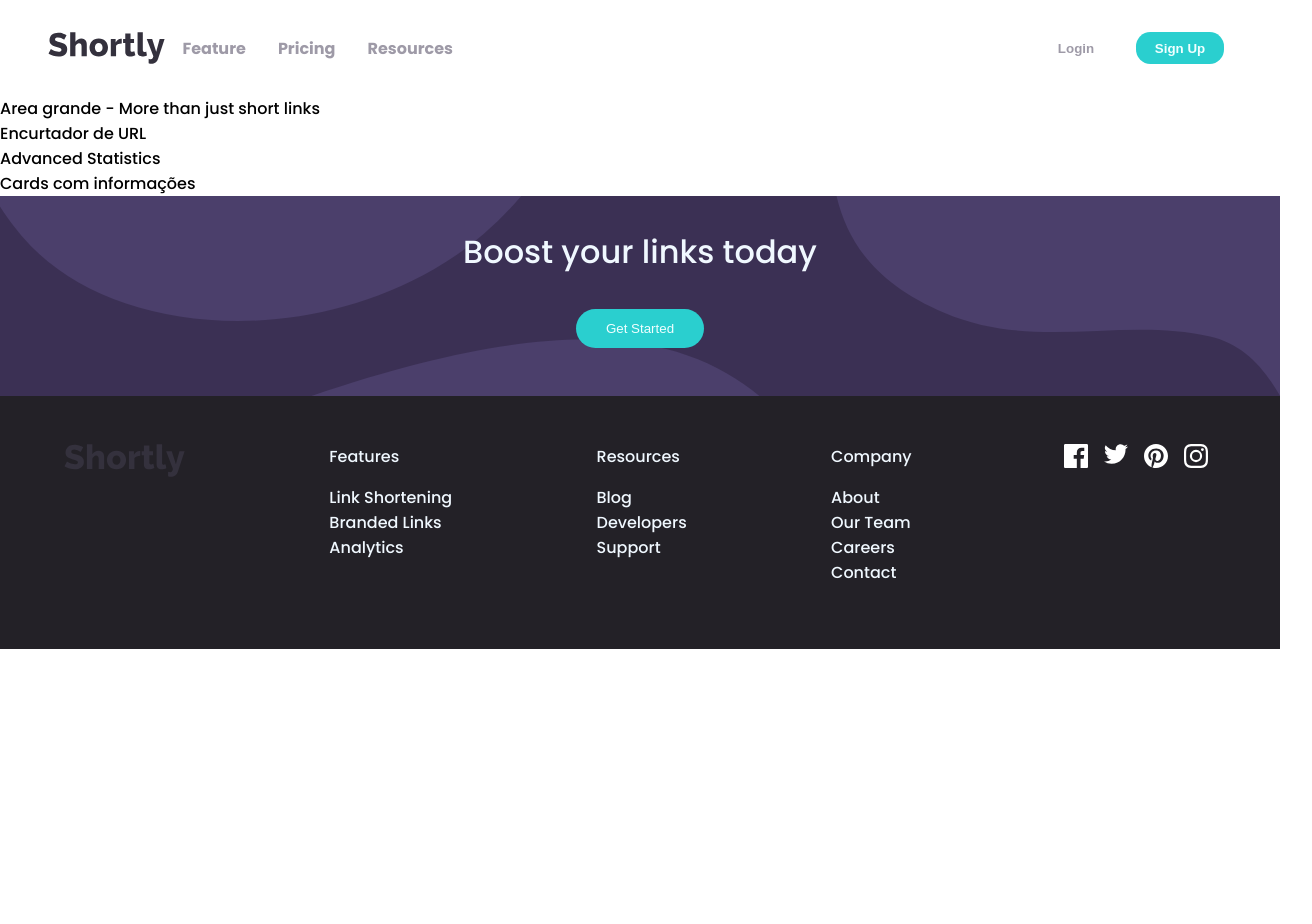
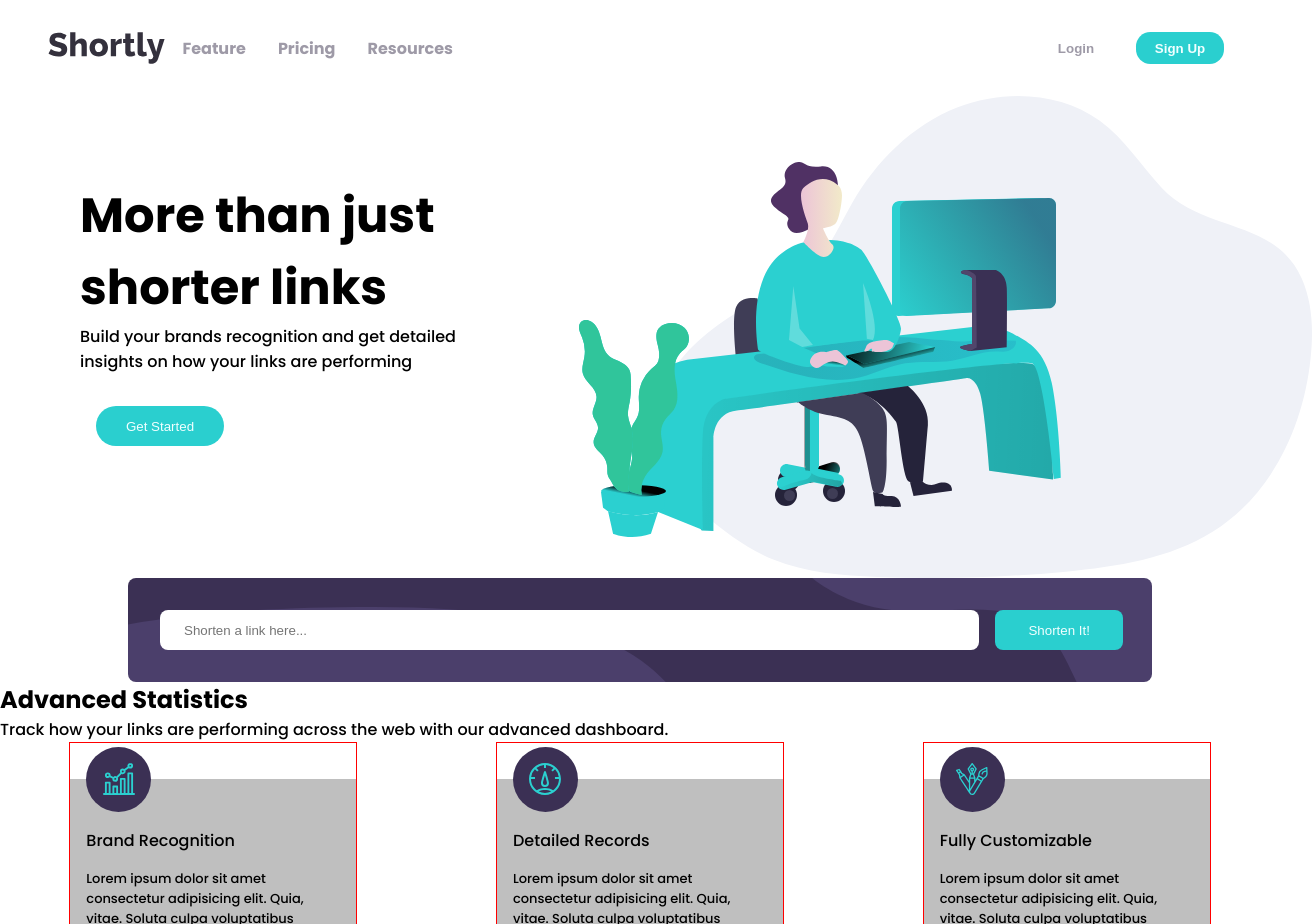
Before and after one commit to dougpassos/url-shortening-api-master, a React (Vite) app: page / in a window 1280 px wide. Shown: the top 924 px of the page, 1312 px wide, since content can reach past the window. Before the commit the page ends 800 px from the top, so only its background shows below. Built offline with nearby package versions, Linux system fonts and the light colour scheme.

Commit message:
strutura dos componentes e base layout

```diff
--- a/src/App.jsx
+++ b/src/App.jsx
@@ -1,7 +1,10 @@
 import './App.css'
 import HeaderApp from './components/HeaderApp'
+import AreaGetStarted from './components/AreaGetStarted'
+import AreaMoreThan from './components/AreaMoreThan'
+import FormShortenUrl from './components/FormShortenUrl'
+import AdvStatistics from './components/AdvStatistics'
 import FooterApp from './components/FooterApp'
-import AreaGetStarted from './components/AreaGetStarted'
 
 function App() {
 
@@ -9,10 +12,9 @@ function App() {
   return (
     <>
      <HeaderApp></HeaderApp>
-     <div>Area grande - More than just short links</div>
-     <div>Encurtador de URL</div>
-     <div>Advanced Statistics</div>
-     <div>Cards com informações</div>
+     <AreaMoreThan></AreaMoreThan>
+     <FormShortenUrl></FormShortenUrl>
+     <AdvStatistics></AdvStatistics>
      <AreaGetStarted></AreaGetStarted>
      <FooterApp></FooterApp>
     </>
--- /dev/null
+++ b/src/components/AdvStaticsCard.css
@@ -0,0 +1,42 @@
+div.adv-card {
+  border: red solid 1px;
+  height: 15rem;
+  width: 18rem;
+  display: flex;
+  align-items: flex-end;
+}
+
+div.adv-card-itens {
+  height:85%;
+  width: 100%;
+  padding: .5rem 1rem;
+  background-color: var(--neutral-gray);
+  display: flex;
+  flex-direction: column;
+  font-size: small;
+
+}
+
+div.adv-card-itens-ico {
+  background-color: var(--primary-dark-violet);
+  height: 65px;
+  width: 65px;
+  border-radius: 50%;
+  margin-top: -2.5rem;
+  display: flex;
+  align-items: center;
+  justify-content: center;
+
+}
+
+div.adv-card-itens img {
+  height: 2rem;
+  width: 2rem;
+
+}
+
+div.adv-card-itens span{
+  margin: 1rem 0 1rem;
+  font-size: medium;
+  font-style: bold;
+}
--- /dev/null
+++ b/src/components/AdvStaticsCard.jsx
@@ -0,0 +1,22 @@
+import './AdvStaticsCard.css'
+
+function AdvStaticsCard(props) {
+
+  const dataCard = props.data;
+
+
+  return (
+    <div className="adv-card">
+      <div className='adv-card-itens'>
+        <div className='adv-card-itens-ico'>
+          <img src={dataCard.imgIcoCard} alt="ico" />
+        </div>
+        <span>{dataCard.titleCard}</span>
+        <p>{dataCard.textCard}</p>
+      </div>
+    </div>
+  )
+
+}
+
+export default AdvStaticsCard
--- /dev/null
+++ b/src/components/AdvStatistics.css
@@ -0,0 +1,9 @@
+section.adv-statistics {
+
+}
+
+div.adv-stat-cards {
+  display: flex;
+  flex-direction: row;
+  justify-content: space-around;
+}
--- /dev/null
+++ b/src/components/AdvStatistics.jsx
@@ -0,0 +1,52 @@
+import './AdvStatistics.css'
+import AdvStaticsCard from './AdvStaticsCard'
+import iconRecognition from '../assets/icon-brand-recognition.svg'
+import iconDetailedRecords from '../assets/icon-detailed-records.svg'
+import iconFullyCustomizable from '../assets/icon-fully-customizable.svg'
+
+
+function AdvStatistics() {
+  const card = [
+    {
+    titleCard: "Brand Recognition",
+    textCard: `Lorem ipsum dolor sit amet consectetur
+    adipisicing elit. Quia, vitae.
+    Soluta culpa voluptatibus voluptas
+    doloremque possimus.`,
+    imgIcoCard: iconRecognition
+  },
+  {
+    titleCard: "Detailed Records",
+    textCard: `Lorem ipsum dolor sit amet consectetur
+    adipisicing elit. Quia, vitae.
+    Soluta culpa voluptatibus voluptas
+    doloremque possimus.`,
+    imgIcoCard: iconDetailedRecords
+  },
+  {
+    titleCard: "Fully Customizable",
+    textCard: `Lorem ipsum dolor sit amet consectetur
+    adipisicing elit. Quia, vitae.
+    Soluta culpa voluptatibus voluptas
+    doloremque possimus.`,
+    imgIcoCard: iconFullyCustomizable
+  }]
+
+  return (
+    <section className='adv-statistics'>
+      <div className='adv-stat-title'>
+        <h2>Advanced Statistics</h2>
+        <p>Track how your links are performing across
+          the web with our advanced dashboard.
+        </p>
+      </div>
+      <div className='adv-stat-cards'>
+        <AdvStaticsCard data={card[0]}></AdvStaticsCard>
+        <AdvStaticsCard data={card[1]}></AdvStaticsCard>
+        <AdvStaticsCard data={card[2]}></AdvStaticsCard>
+      </div>
+    </section>
+  )
+}
+
+export default AdvStatistics
--- a/src/components/AreaGetStarted.css
+++ b/src/components/AreaGetStarted.css
@@ -1,4 +1,4 @@
-section {
+section.get-started {
   background-color: var(--primary-dark-violet);
   background-image: url('../assets/bg-boost-desktop.svg');
   display: flex;
@@ -9,17 +9,8 @@ section {
   color: aliceblue;
 }
 
-p {
+section.get-started p {
   margin: 2rem 1rem .05rem;
   font-size: xx-large;
   font-style: bold;
 }
-
-section button {
-  margin: 2rem 1rem 3rem;
-  width: 8rem;
-  height: 2.5rem;
-  border-radius: 2rem;
-  background-color: var(--primary-cyan);
-  color: azure;
-}
--- a/src/components/AreaGetStarted.jsx
+++ b/src/components/AreaGetStarted.jsx
@@ -1,14 +1,15 @@
 import './AreaGetStarted.css'
+import ButtonGetStarted from './ButtonGetStarted'
 
 function AreaGetStarted() {
 
   return (
     <>
-      <section>
+      <section className='get-started'>
         <div>
           <p>Boost your links today</p>
         </div>
-        <button>Get Started</button>
+        <ButtonGetStarted></ButtonGetStarted>
       </section>
     </>
 
--- /dev/null
+++ b/src/components/AreaMoreThan.css
@@ -0,0 +1,22 @@
+section.more-than {
+  display: flex;
+  flex-direction: row-reverse;
+  align-items: center;
+  margin-inline: 5rem;
+}
+
+section.more-than img{
+  margin-right: -7rem;
+  margin-left: 7rem;
+}
+
+section.more-than div {
+  width: 50%;
+
+}
+
+section.more-than h1 {
+  font-size: 3rem;
+
+
+}
--- /dev/null
+++ b/src/components/AreaMoreThan.jsx
@@ -0,0 +1,20 @@
+import './AreaMoreThan.css'
+import workingImage from '../assets/illustration-working.svg'
+import ButtonGetStarted from './ButtonGetStarted'
+
+function AreaMoreThan() {
+  return (
+    <section className='more-than'>
+      <img src={workingImage} alt="" />
+      <div>
+        <h1>More than just shorter links</h1>
+        <p>Build your brands recognition and
+          get detailed insights on how your links are performing
+        </p>
+        <ButtonGetStarted></ButtonGetStarted>
+      </div>
+    </section>
+  )
+}
+
+export default AreaMoreThan;
--- /dev/null
+++ b/src/components/FormShortenUrl.css
@@ -0,0 +1,42 @@
+section.shorter {
+  display: flex;
+  flex-direction: column;
+  align-items: center;
+  justify-content: center;
+  height: auto;
+  width: 80%;
+  margin-left: auto;
+  margin-right: auto;
+  background-image: url('../assets/bg-shorten-desktop.svg');
+  background-color: var(--primary-dark-violet);
+  border-radius: .5rem;
+}
+
+section.shorter form{
+  display: flex;
+  flex-direction: row;
+  justify-content: center;
+  width: 100%;
+  margin: 1rem;
+  padding: 0;
+}
+
+section.shorter input {
+  height: 2.5rem;
+  margin: 1rem .5rem;
+  border-radius: .5rem;
+}
+
+section.shorter input[type=text] {
+  width: 80%;
+  padding-inline: 1.5rem;
+  margin-left: 2rem;
+}
+
+section.shorter input[type=button] {
+  width: 8rem;
+  margin-right: auto;
+  align-content: end;
+  background-color: var(--primary-cyan);
+  color: azure;
+}
--- /dev/null
+++ b/src/components/FormShortenUrl.jsx
@@ -0,0 +1,15 @@
+import './FormShortenUrl.css'
+
+function FormShortenUrl() {
+  return (
+    <section className='shorter'>
+      <form action="">
+        <input type="text" placeholder='Shorten a link here...'/>
+        <input type="button" value="Shorten It!" />
+      </form>
+    </section>
+  )
+
+}
+
+export default FormShortenUrl
```
Also changed, not shown: src/index.css (line endings or trailing spaces).
